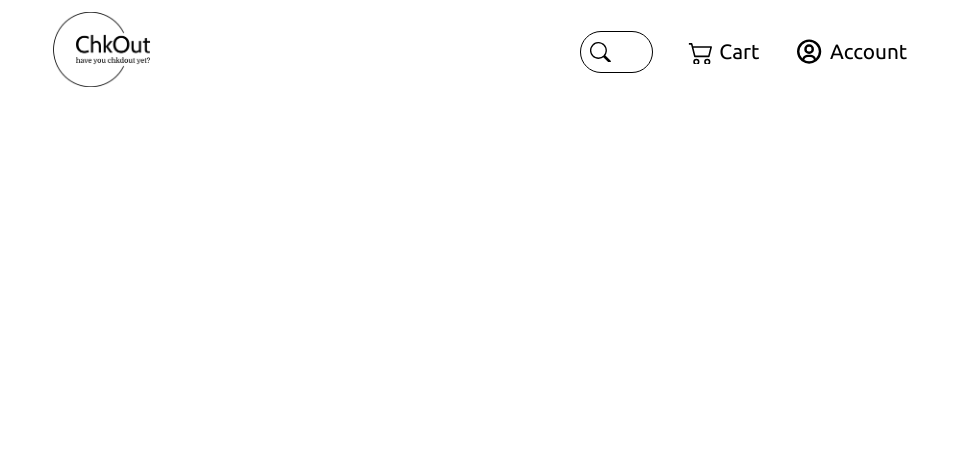
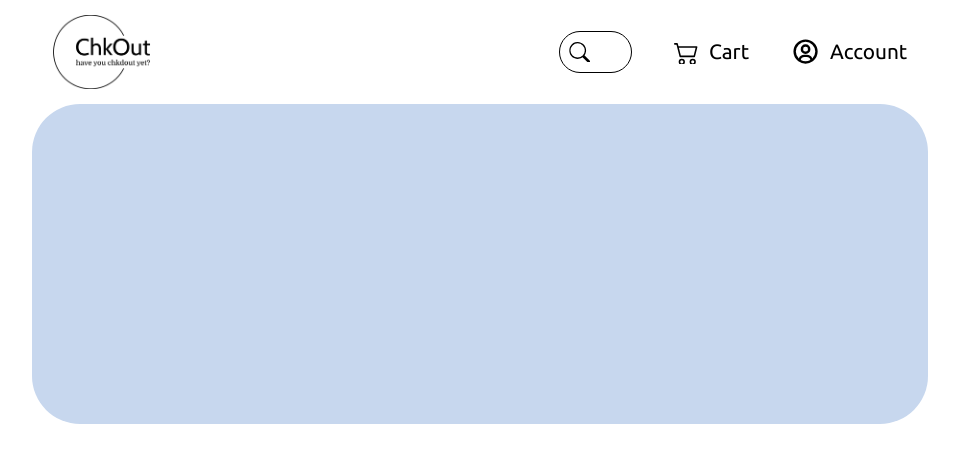
Before and after one commit to zaidsidd360/ChkOut, a React (Vite) app in the folder Client/: page / in a window 1280 px wide. Shown: the top 462 px of the page, without its empty margins (160-1119 px from the left). Built offline with nearby package versions, Linux system fonts and the light colour scheme.

Commit message:
Added `Banner` and model.jpeg

```diff
--- a/Client/src/App.tsx
+++ b/Client/src/App.tsx
@@ -1,12 +1,14 @@
 import { useState } from 'react'
-import reactLogo from './assets/react.svg'
 import Header from './components/Header'
+import Home from './routes/Home'
 
 function App(): JSX.Element {
-  const [count, setCount] = useState(0)
 
   return (
+    <>
     <Header/>
+    <Home/> {/*Change dynamically with react-router-dom*/}
+    </>
   )
 }
 
--- /dev/null
+++ b/Client/src/components/Banner.tsx
@@ -0,0 +1,21 @@
+import React from 'react'
+import styled from 'styled-components'
+
+const Banner = () => {
+  return (
+    <BannerContainer>
+    </BannerContainer>
+  )
+}
+
+const BannerContainer = styled.div`
+    width: 100%;
+    height: 20em;
+    background-color: #c7d7ee;
+    /* display: flex; */
+    /* justify-content: space-around; */
+    border-radius: 3em;
+
+`
+
+export default Banner
--- a/Client/src/components/Header.tsx
+++ b/Client/src/components/Header.tsx
@@ -10,22 +10,15 @@ const Header = () => {
     <Nav>
         <ul>
             <li id='push'><img src={Logo} alt="Logo" width="120px" height="auto" /></li>
-            <BsSearch className='searchIcon'/>
-            <li id='rounded'><input type="search" /></li>
-            <BsCart2 className='moveRight' size={"1.2em"}/>
-            <li>Cart</li>
-            <BiUserCircle className='moveRight' size={"1.4em"}/>
-            <li>Account</li>
+            <li id='rounded'><BsSearch className='searchIcon'/><input type="search" /></li>
+            <li><BsCart2 className='mRight' size={"1.2em"}/><p>Cart</p></li>
+            <li><BiUserCircle className='mRight' size={"1.4em"}/> <p>Account</p></li>
         </ul>
     </Nav>
   )
 }
 
 const Nav = Styled.nav`
-    /* background-color: #99d08c; */
-    /* max-width: 70%;
-    margin-inline: auto; */
-
     ul {
         font-size: 1.3em;
         margin: 0;
@@ -35,14 +28,17 @@ const Nav = Styled.nav`
         display: flex;
         align-items: center;
         list-style: none;
+
         li {
             margin-inline: 1em;
+            display: flex;
+            align-items: center;
+
+            &:hover {
+                cursor: pointer;
             }
-        #push {
-            margin-right: auto;
-            margin-left: none;
-        }
-        li > input {
+
+            input {
                 font-size: 0.7em;
                 background: transparent;
                 border: 1px solid #000;
@@ -53,19 +49,26 @@ const Nav = Styled.nav`
                 width: 5em;
                 transition: all 0.5s ease-in-out;
             }
-        li > input:focus {
+
+            input:focus {
                 width: 20em;
             }
-        li:hover {
-            cursor: pointer;
-        }
+
             .searchIcon {
-            transform: translateX(2.5em);
+                transform: translateX(1.5em);
                 z-index: -1;
             }
-        .moveRight {
-            transform: translateX(0.7em);
+
+            .mRight {
+                margin-right: 0.5em;
             }
+        }
+
+        #push {
+            margin-right: auto;
+            margin-left: none;
+        }
+
     }
 `
 
--- /dev/null
+++ b/Client/src/routes/Home.tsx
@@ -0,0 +1,10 @@
+import React from 'react'
+import Banner from '../components/Banner'
+
+function Home() {
+  return (
+    <Banner/>
+  )
+}
+
+export default Home
```
Also changed, not shown: Client/src/assets/model.jpeg (added). Lines whose indentation alone changed are shown as unchanged.
